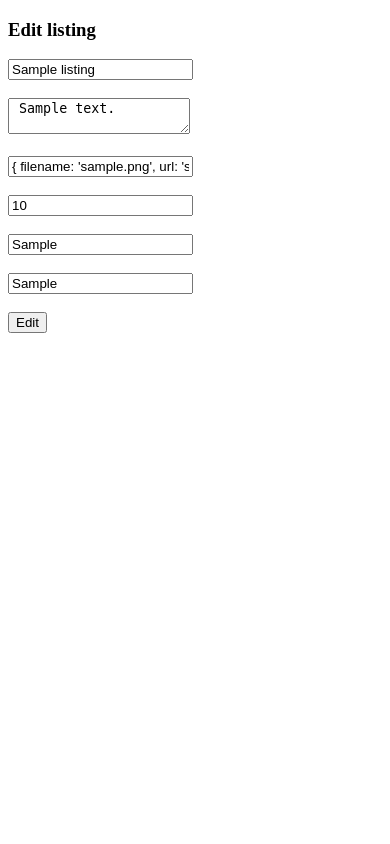
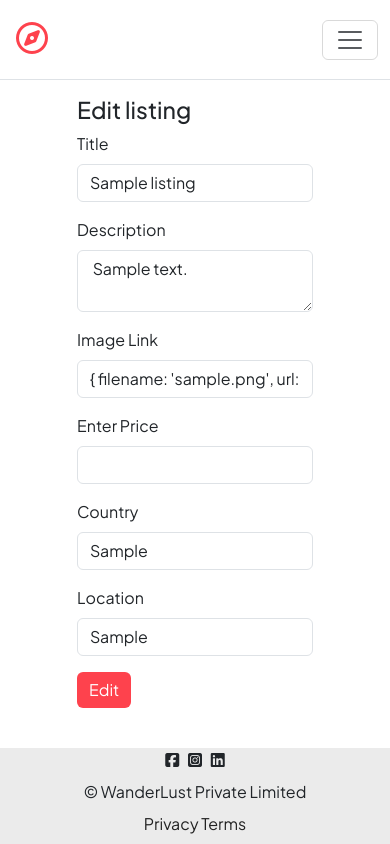
Before and after one commit to taslima864/FullStack-Learning, a Node server app: page /listings/600000000000000000000001/edit in a window 390 px wide. Run offline with Node 20, Linux system fonts and the light colour scheme; tables that the repository leaves empty hold one stand-in row (values such as "Sample post"); some libraries are stand-ins or nearby versions.

Commit message:
Styling Edit Listing

```diff
--- a/Major Project/public/css/style.css
+++ b/Major Project/public/css/style.css
@@ -107,4 +107,15 @@
 .add-btn {
   border: none !important;
   background-color: #fe424d !important;
+  margin-bottom: 4rem !important;
 }
+
+
+
+/* Edit page */
+
+.edit-btn {
+  border: none !important;
+  background-color: #fe424d !important;
+
+}
--- a/Major Project/views/listings/edit.ejs
+++ b/Major Project/views/listings/edit.ejs
@@ -1,36 +1,72 @@
-<!DOCTYPE html>
-<html lang="en">
-  <head>
-    <meta charset="UTF-8" />
-    <meta name="viewport" content="width=device-width, initial-scale=1.0" />
-    <title>WanderList</title>
-  </head>
-  <body>
+<% layout("/layouts/boilerplate") %>
+
+<div class="row mt-3">
+
+  <div class="col-8 offset-2">
+
+
 <h3>Edit listing</h3>
 <form method="POST" action="/listings/<%=listing._id%>?_method=PUT">
-      <input name="listing[title]" value="<%=listing.title%>" type="text" />
-      <br />
-      <br />
-      <textarea name="listing[description]"> <%=listing.description%></textarea>
-      <br />
-      <br />
-      <input name="listing[image]" value="<%=listing.image%>" type="text" />
-      <br />
-      <br />
-      <input name="listing[price]" value="<%=listing.price%>" type="number" />
-      <br />
-      <br />
-      <input name="listing[country]" value="<%=listing.country%>" type="text" />
-      <br />
-      <br />
+  <div class="mb-3">
+    <label for="title" class="form-label">Title</label>
+    <input
+      name="listing[title]"
+      value="<%=listing.title%>"
+      type="text"
+      class="form-control"
+    />
+  </div>
+
+  <div class="mb-3">
+    <label for="description" class="form-label">Description</label>
+    <textarea name="listing[description]" class="form-control">
+ <%=listing.description%>
+ </textarea
+    >
+  </div>
+
+  <div class="mb-3">
+    <label for="image" class="form-label">Image Link</label>
+    <input
+      name="listing[image]"
+      value="<%=listing.image%>"
+      type="text"
+      class="form-control"
+    />
+  </div>
+
+<div class="row">
+  <div class="mb-3 col-md-4">
+    <label for="price" class="form-label">Enter Price</label>
+    <input
+      name="listing[price]"
+      value="<%=listing.country%>"
+      type="number"
+      class="form-control"
+    />
+  </div>
+
+  <div class="mb-3 col-md-8">
+    <label for="country" class="form-label">Country</label>
+    <input
+      name="listing[country]"
+      value="<%=listing.country%>"
+      type="text"
+      class="form-control"
+    />
+  </div>
+</div>
+  <div class="mb-3 ">
+    <label for="location" class="form-label">Location</label>
     <input
       name="listing[location]"
       value="<%=listing.location%>"
       type="text"
+      class="form-control"
     />
-      <br />
-      <br />
-      <button type="submit">Edit</button>
+  </div>
+
+  <button class="btn btn-dark edit-btn" type="submit">Edit</button>
 </form>
-  </body>
-</html>
+  </div>
+</div>
```
Also changed, not shown: Major Project/views/listings/index.ejs (+4 -7 lines). Lines whose indentation alone changed are shown as unchanged.
